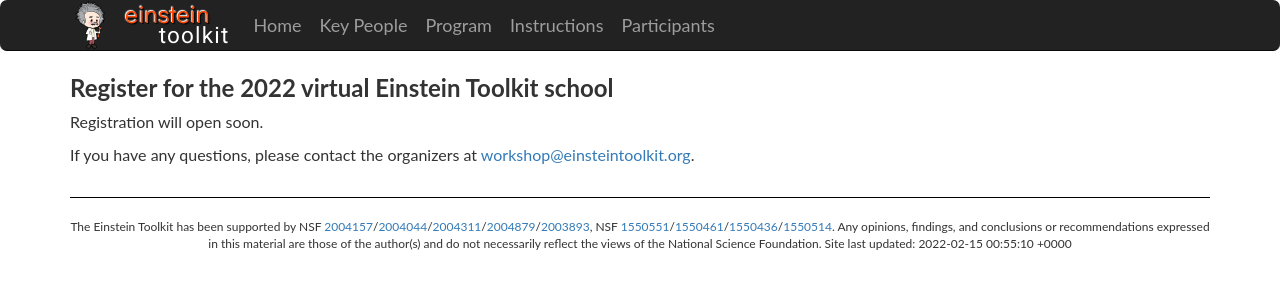
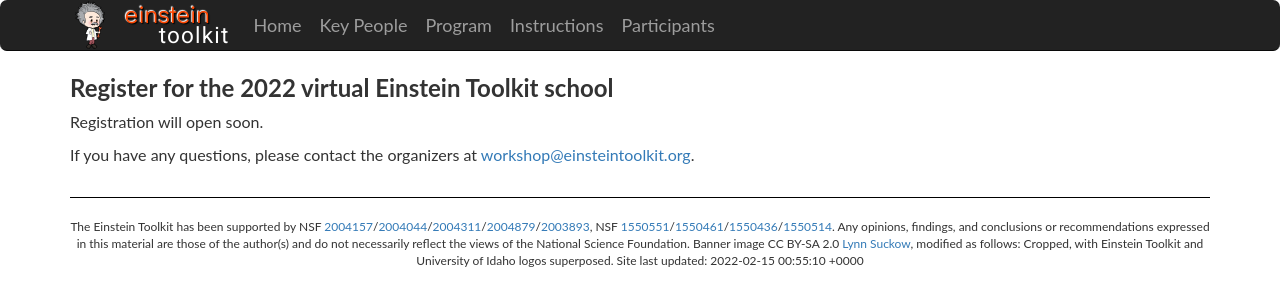
Before and after one commit to EinsteinToolkit/et2022uidaho, a Jekyll site: the page built from register.md, in a window 1280 px wide. Shown: the top 306 px of the page. Built offline with Jekyll 4.4.1, drawn with Linux system fonts in a browser that asks for light colours.

Commit message:
Update footer and remove CC BY-SA note from main heading in index.md

```diff
--- a/_includes/footer.html
+++ b/_includes/footer.html
@@ -10,5 +10,9 @@ The Einstein Toolkit has been supported by NSF
 {%-endfor-%}.
 Any opinions, findings, and conclusions or recommendations expressed in this material
 are those of the author(s) and do not necessarily reflect the views of the National Science Foundation.
+Banner image CC BY-SA 2.0
+<a href='https://www.flickr.com/people/88887525@N00'>Lynn
+  Suckow</a>, modified as follows: Cropped, with Einstein Toolkit and
+University of Idaho logos superposed.
 Site last updated: {{site.time}}
 </div>
```
Also changed, not shown: index.md (+0 -1 lines).
